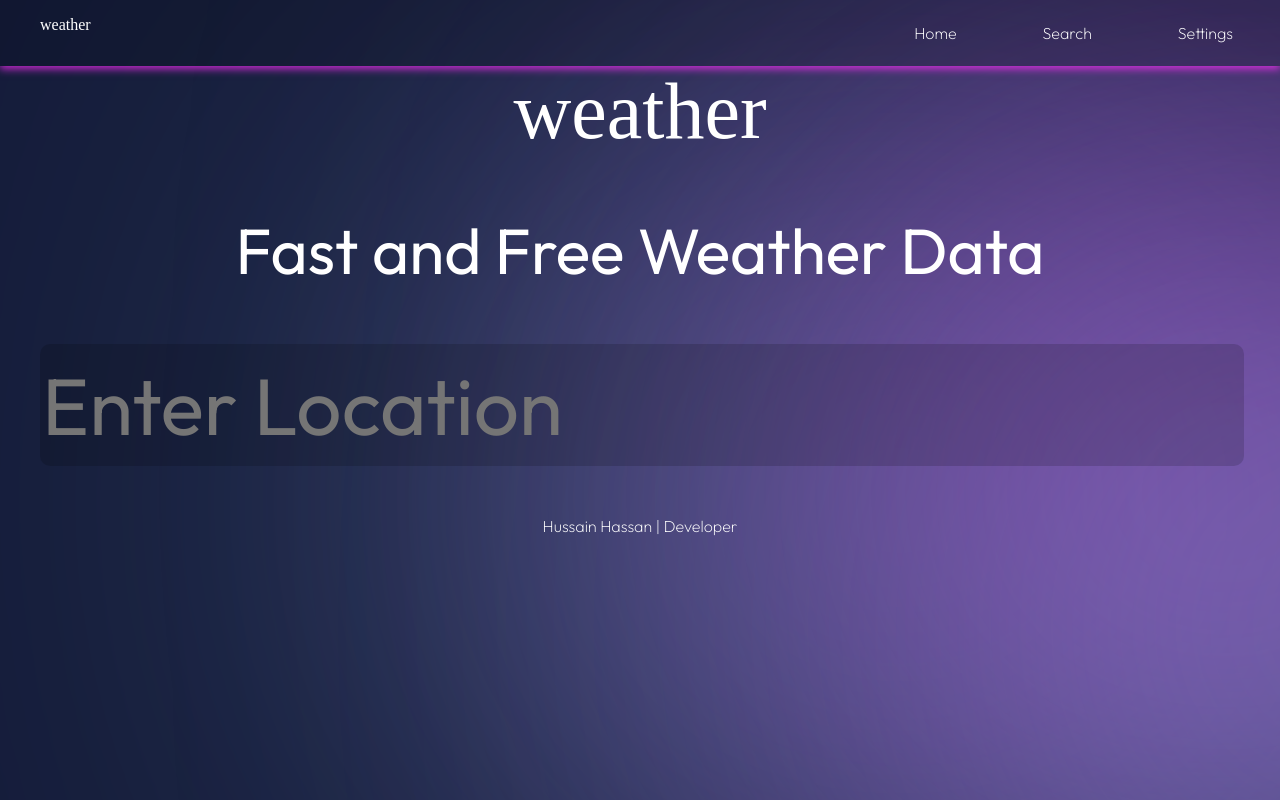
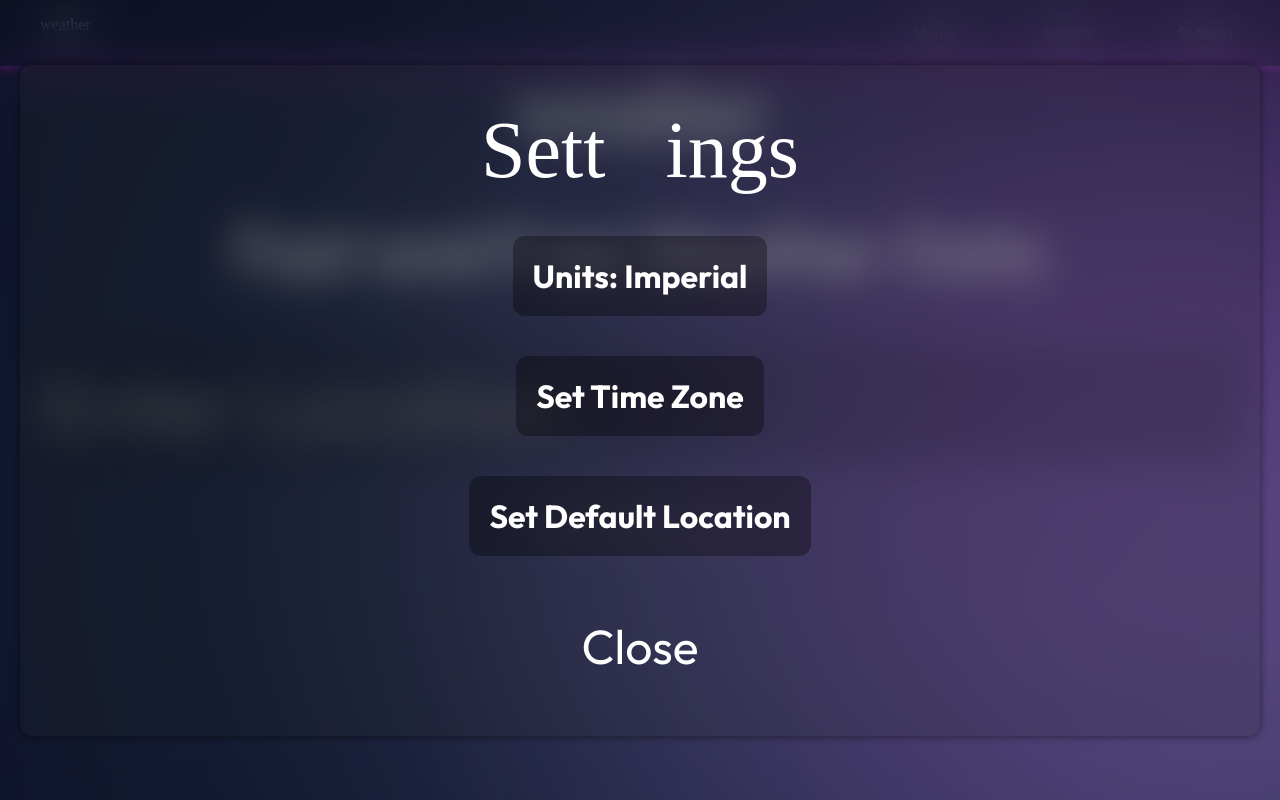
Before and after one commit to hussains-ha/weather-app, a React (Vite) app: page / in a window 1280 px wide. Both pictures are taken after a click on the link "Settings". Built offline with nearby package versions, Linux system fonts and the light colour scheme; no server answers; a web font is replaced by a local one.

Commit message:
settings window opens on welcome page

```diff
--- a/src/pages/Home.jsx
+++ b/src/pages/Home.jsx
@@ -9,6 +9,84 @@ const VITE_WEATHER_API_KEY = import.meta.env.VITE_WEATHER_API_KEY;
 function Home(props) {
   const navigate = useNavigate();
   const [buttonClicks, setButtonClicks] = useState(0);
+
+  const searchWindow = (
+    <div
+      className="search-overlay-content"
+      onClick={(e) => e.stopPropagation()}
+    >
+      <h1>Location Search</h1>
+      <Search
+        setSearchOpen={props.setSearchOpen}
+        loadingState={props.loadingState}
+        setLoadingState={props.setLoadingState}
+        weatherData={props.weatherData}
+        setWeatherData={props.setWeatherData}
+        setLocationName={props.setLocationName}
+        units={props.units}
+        setUnits={props.setUnits}
+      />
+      <button
+        onClick={() => {
+          props.setSearchOpen(false);
+        }}
+        id="close"
+      >
+        Close
+      </button>
+    </div>
+  );
+
+  const settingsWindow = (
+    <div
+      className="settings-overlay-content"
+      onClick={(e) => e.stopPropagation()}
+    >
+      <h1>Sett   ings</h1>
+
+      <button
+        onClick={() => {
+          if (props.units === "Metric") {
+            props.setUnits("Imperial");
+            localStorage.setItem("unitPreference", JSON.stringify("Imperial"));
+          } else {
+            props.setUnits("Metric");
+            localStorage.setItem("unitPreference", JSON.stringify("Metric"));
+          }
+          setButtonClicks((prev) => prev + 1);
+          console.log(props.weatherData);
+        }}
+      >
+        <h3>{`Units: ${props.units}`}</h3>
+      </button>
+      <button>
+        <h3>Set Time Zone</h3>
+      </button>
+      <button>
+        <h3>Set Default Location</h3>
+      </button>
+      <button
+        onClick={() => {
+          props.setSettingsOpen(false);
+          if (buttonClicks % 2 === 1) {
+            props.setLoadingState("loading");
+            fetchWeather(props.weatherData).catch((error) => {
+              console.error("Error fetching weather data:", error);
+              if (!props.locationName) {
+                props.setLoadingState("Null Client Error");
+              } else {
+                props.setLoadingState("Network Error");
+              }
+            });
+          }
+          setButtonClicks(0);
+        }}
+        id="close"
+      >
+        Close
+      </button>
+    </div>
+  );
 
   async function fetchWeather(data) {
     try {
@@ -64,89 +142,9 @@ function Home(props) {
               props.isSearchOpen ? "show" : props.isSettingsOpen ? "show" : ""
             }`}
           >
-            {props.isSearchOpen && (
-              <div
-                className="search-overlay-content"
-                onClick={(e) => e.stopPropagation()}
-              >
-                <h1>Location Search</h1>
-                <Search
-                  setSearchOpen={props.setSearchOpen}
-                  loadingState={props.loadingState}
-                  setLoadingState={props.setLoadingState}
-                  weatherData={props.weatherData}
-                  setWeatherData={props.setWeatherData}
-                  setLocationName={props.setLocationName}
-                  units={props.units}
-                  setUnits={props.setUnits}
-                />
-                <button
-                  onClick={() => {
-                    props.setSearchOpen(false);
-                  }}
-                  id="close"
-                >
-                  Close
-                </button>
-              </div>
-            )}
+            {props.isSearchOpen && searchWindow}
 
-            {props.isSettingsOpen && (
-              <div
-                className="settings-overlay-content"
-                onClick={(e) => e.stopPropagation()}
-              >
-                <h1>Sett   ings</h1>
-
-                <button
-                  onClick={() => {
-                    if (props.units === "Metric") {
-                      props.setUnits("Imperial");
-                      localStorage.setItem(
-                        "unitPreference",
-                        JSON.stringify("Imperial")
-                      );
-                    } else {
-                      props.setUnits("Metric");
-                      localStorage.setItem(
-                        "unitPreference",
-                        JSON.stringify("Metric")
-                      );
-                    }
-                    setButtonClicks((prev) => prev + 1);
-                    console.log(props.weatherData);
-                  }}
-                >
-                  <h3>{`Units: ${props.units}`}</h3>
-                </button>
-                <button>
-                  <h3>Set Time Zone</h3>
-                </button>
-                <button>
-                  <h3>Set Default Location</h3>
-                </button>
-                <button
-                  onClick={() => {
-                    props.setSettingsOpen(false);
-                    if (buttonClicks % 2 === 1) {
-                      props.setLoadingState("loading");
-                      fetchWeather(props.weatherData).catch((error) => {
-                        console.error("Error fetching weather data:", error);
-                        if (!props.locationName) {
-                          props.setLoadingState("Null Client Error");
-                        } else {
-                          props.setLoadingState("Network Error");
-                        }
-                      });
-                    }
-                    setButtonClicks(0);
-                  }}
-                  id="close"
-                >
-                  Close
-                </button>
-              </div>
-            )}
+            {props.isSettingsOpen && settingsWindow}
           </div>
           <h1>
             <Link to="/">weather</Link>
@@ -214,89 +212,9 @@ function Home(props) {
               props.isSearchOpen ? "show" : props.isSettingsOpen ? "show" : ""
             }`}
           >
-            {props.isSearchOpen && (
-              <div
-                className="search-overlay-content"
-                onClick={(e) => e.stopPropagation()}
-              >
-                <h1>Location Search</h1>
-                <Search
-                  setSearchOpen={props.setSearchOpen}
-                  loadingState={props.loadingState}
-                  setLoadingState={props.setLoadingState}
-                  weatherData={props.weatherData}
-                  setWeatherData={props.setWeatherData}
-                  setLocationName={props.setLocationName}
-                  units={props.units}
-                  setUnits={props.setUnits}
-                />
-                <button
-                  onClick={() => {
-                    props.setSearchOpen(false);
-                  }}
-                  id="close"
-                >
-                  Close
-                </button>
-              </div>
-            )}
+            {props.isSearchOpen && searchWindow}
 
-            {props.isSettingsOpen && (
-              <div
-                className="settings-overlay-content"
-                onClick={(e) => e.stopPropagation()}
-              >
-                <h1>Sett   ings</h1>
-
-                <button
-                  onClick={() => {
-                    if (props.units === "Metric") {
-                      props.setUnits("Imperial");
-                      localStorage.setItem(
-                        "unitPreference",
-                        JSON.stringify("Imperial")
-                      );
-                    } else {
-                      props.setUnits("Metric");
-                      localStorage.setItem(
-                        "unitPreference",
-                        JSON.stringify("Metric")
-                      );
-                    }
-                    setButtonClicks((prev) => prev + 1);
-                    console.log(props.weatherData);
-                  }}
-                >
-                  <h3>{`Units: ${props.units}`}</h3>
-                </button>
-                <button>
-                  <h3>Set Time Zone</h3>
-                </button>
-                <button>
-                  <h3>Set Default Location</h3>
-                </button>
-                <button
-                  onClick={() => {
-                    props.setSettingsOpen(false);
-                    if (buttonClicks % 2 === 1) {
-                      props.setLoadingState("loading");
-                      fetchWeather(props.weatherData).catch((error) => {
-                        console.error("Error fetching weather data:", error);
-                        if (!props.locationName) {
-                          props.setLoadingState("Null Client Error");
-                        } else {
-                          props.setLoadingState("Network Error");
-                        }
-                      });
-                    }
-                    setButtonClicks(0);
-                  }}
-                  id="close"
-                >
-                  Close
-                </button>
-              </div>
-            )}
+            {props.isSettingsOpen && settingsWindow}
           </div>
 
           <h1>
--- a/src/pages/Welcome.jsx
+++ b/src/pages/Welcome.jsx
@@ -1,9 +1,96 @@
 import Search from "../components/Search";
+import "./styles/Welcome.css";
+import { useState } from "react";
+
+const VITE_WEATHER_API_KEY = import.meta.env.VITE_WEATHER_API_KEY;
 
 function Welcome(props) {
+  const [buttonClicks, setButtonClicks] = useState(0);
+
+  async function fetchWeather(data) {
+    try {
+      const response = await fetch(
+        `https://api.openweathermap.org/data/2.5/weather?lat=${data.coord.lat}&lon=${data.coord.lon}&appid=${VITE_WEATHER_API_KEY}&units=${props.units}`
+      );
+      const d = await response.json();
+      if (!d) {
+        props.setLoadingState("Client Error");
+        return;
+      }
+      props.setWeatherData(d);
+      props.setLoadingState("Success");
+    } catch (error) {
+      console.error("Error fetching weather data:", error);
+      if (!props.locationName) {
+        props.setLoadingState("Null Client Error");
+      } else {
+        props.setLoadingState("Network Error");
+      }
+    }
+  }
+
+  const settingsWindow = (
+    <div
+      className="settings-overlay-content"
+      onClick={(e) => e.stopPropagation()}
+    >
+      <h1>Sett   ings</h1>
+
+      <button
+        onClick={() => {
+          if (props.units === "Metric") {
+            props.setUnits("Imperial");
+            localStorage.setItem("unitPreference", JSON.stringify("Imperial"));
+          } else {
+            props.setUnits("Metric");
+            localStorage.setItem("unitPreference", JSON.stringify("Metric"));
+          }
+          setButtonClicks((prev) => prev + 1);
+          console.log(props.weatherData);
+        }}
+      >
+        <h3>{`Units: ${props.units}`}</h3>
+      </button>
+      <button>
+        <h3>Set Time Zone</h3>
+      </button>
+      <button>
+        <h3>Set Default Location</h3>
+      </button>
+      <button
+        onClick={() => {
+          props.setSettingsOpen(false);
+          if (buttonClicks % 2 === 1) {
+            props.setLoadingState("loading");
+            fetchWeather(props.weatherData).catch((error) => {
+              console.error("Error fetching weather data:", error);
+              if (!props.locationName) {
+                props.setLoadingState("Null Client Error");
+              } else {
+                props.setLoadingState("Network Error");
+              }
+            });
+          }
+          setButtonClicks(0);
+        }}
+        id="close"
+      >
+        Close
+      </button>
+    </div>
+  );
+
   return (
     <>
-      <div className="site-content">
+      <div
+        className={`site-content ${props.isSettingsOpen ? "blur" : ""}`}
+        onClick={
+          props.isSettingsOpen ? () => props.setSettingsOpen(false) : null
+        }
+      >
+        <div className={`overlay ${props.isSettingsOpen ? "show" : ""}`}>
+          {props.isSettingsOpen && settingsWindow}
+        </div>
         <h1>weather</h1>
         <h2>Fast and Free Weather Data </h2>
         <Search
--- /dev/null
+++ b/src/pages/styles/welcome.css
@@ -0,0 +1,93 @@
+.overlay {
+  backdrop-filter: blur(0px);
+  background-color: rgba(0, 0, 0, 0);
+  -webkit-backdrop-filter: blur(0px);
+  transition: backdrop-filter 1s ease;
+  transition: background-color 1s ease;
+}
+
+.overlay.show {
+  position: fixed;
+  top: 0;
+  left: 0;
+  width: 100%;
+  height: 100%;
+  background-color: rgba(0, 0, 0, 0.25);
+  backdrop-filter: blur(20px);
+  -webkit-backdrop-filter: blur(10px);
+  display: flex;
+  justify-content: center;
+  align-items: center;
+  z-index: 10;
+}
+
+.search-overlay-content,
+.settings-overlay-content {
+  width: 1200px;
+  text-align: center;
+  padding: 20px;
+  background-color: rgba(41, 45, 45, 0.19);
+  border-radius: 12px;
+  box-shadow: 0px 0px 10px rgba(0, 0, 0, 0.5);
+}
+
+.search-overlay-content button,
+.settings-overlay-content button {
+  all: unset;
+  display: inline-block;
+  /* font-size: 3em; */
+  margin: 20px;
+  padding: 20px;
+  border-radius: 12px;
+  transition: color 0.3s ease;
+}
+
+.search-overlay-content #close,
+.settings-overlay-content #close {
+  all: unset;
+  display: inline-block;
+  font-size: 3em;
+  margin: 20px;
+  padding: 20px;
+  border-radius: 12px;
+  transition: color 0.3s ease;
+}
+
+.search-overlay-content #close:hover,
+.settings-overlay-content #close:hover {
+  color: rgba(0, 255, 255, 0.75);
+  cursor: pointer;
+}
+
+.search-overlay-content h1,
+.settings-overlay-content h1 {
+  margin: 20px;
+}
+
+.settings-overlay-content h1 {
+  white-space: pre;
+}
+
+.settings-overlay-content {
+  display: grid;
+  place-items: center;
+}
+
+.settings-overlay-content button {
+  display: block;
+  background-color: rgba(0, 0, 0, 0.33);
+}
+
+.settings-overlay-content button h3 {
+  transition: color 0.3s ease;
+}
+
+.settings-overlay-content button {
+  transition: background-color 0.3s ease;
+}
+
+.settings-overlay-content button:hover {
+  background-color: rgba(0, 0, 0, 0.5);
+  color: rgba(0, 255, 255, 0.75);
+  cursor: pointer;
+}
```
